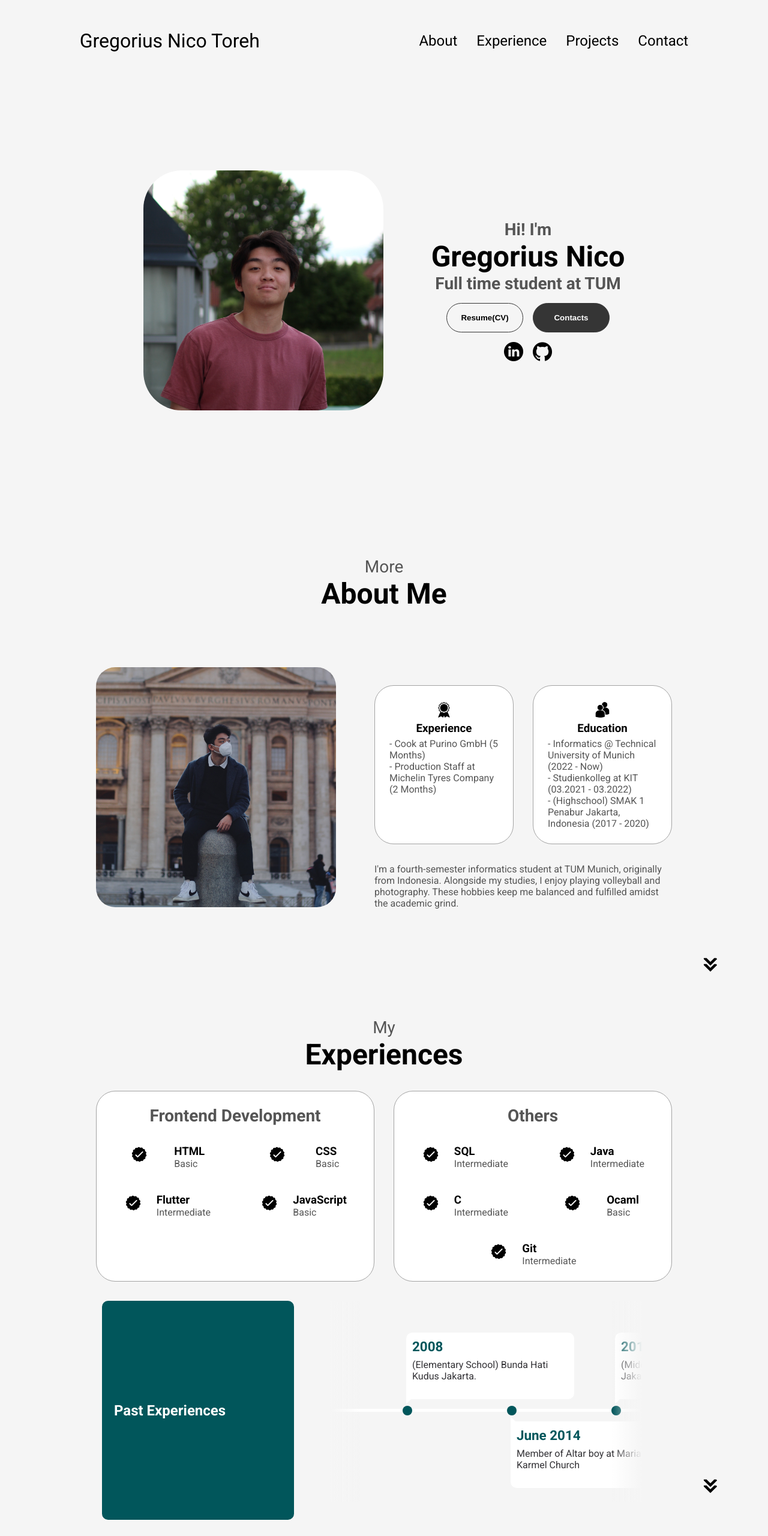
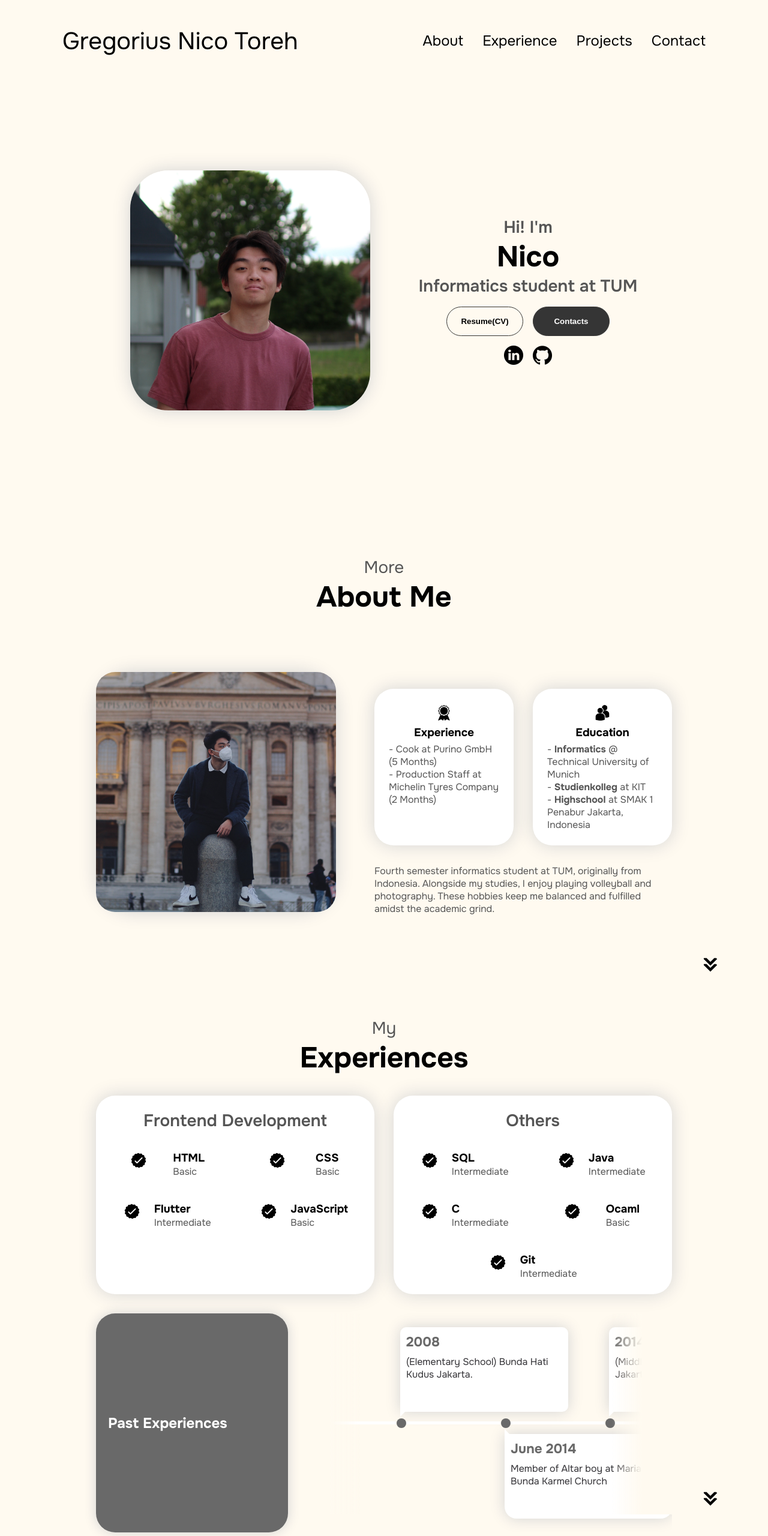
Before and after one commit to nicnicccc/persoWeb, a plain HTML site: page index.html in a window 1280 px wide. Shown: the top 2560 px of the page at 60% size. Drawn offline with Linux system fonts and the light colour scheme.

Commit message:
mediaquery fixed

```diff
--- a/index.html
+++ b/index.html
@@ -40,8 +40,8 @@
     </div>
     <div class="section__text">
         <p class="section__text__p1">Hi! I'm</p>
-        <h1 class="title">Gregorius Nico</h1>
-        <p class="section__text__p2">Full time student at TUM</p>
+        <h1 class="title">Nico</h1>
+        <p class="section__text__p2">Informatics student at TUM</p>
         <div class="btn-container">
             <button
                     class="btn btn-color-2"
@@ -103,16 +103,16 @@
                     />
                     <h3 class="x">Education</h3>
                     <div class="details-container1">
-                        <p class="wowo">- Informatics @ Technical University of Munich (2022 - Now)</p>
-                        <p class="wowo">- Studienkolleg at KIT (03.2021 - 03.2022)</p>
-                        <p class="wowo">- (Highschool) SMAK 1 Penabur Jakarta, Indonesia (2017 - 2020)</p>
+                        <p class="wowo">- <b>Informatics</b> @ Technical University of Munich</p>
+                        <p class="wowo">- <b>Studienkolleg</b> at KIT</p>
+                        <p class="wowo">- <b>Highschool </b>at SMAK 1 Penabur Jakarta, Indonesia</p>
                     </div>
 
                 </div>
             </div>
             <div class="text-container">
                 <p>
-                    I'm a fourth-semester informatics student at TUM Munich, originally from Indonesia. Alongside my studies, I enjoy playing volleyball and photography. These hobbies keep me balanced and fulfilled amidst the academic grind.
+                    Fourth semester informatics student at TUM, originally from Indonesia. Alongside my studies, I enjoy playing volleyball and photography. These hobbies keep me balanced and fulfilled amidst the academic grind.
                 </p>
             </div>
         </div>
--- a/mediaqueries.css
+++ b/mediaqueries.css
@@ -19,7 +19,10 @@
         display: none;
     }
     #hamburger-nav {
+        width: 100%;
         display: flex;
+        justify-content: space-between;
+        padding: 0 7%;
     }
     #experience,
     .experience-details-container {
@@ -37,18 +40,23 @@
         height: fit-content;
     }
     section {
-        margin: 0 5%;
+        margin: 5% 5%;
     }
     .section__pic-container, .profpic-nico{
-        width: 300px;
-        height: 300px;
+        width: 500px;
+        height: 500px;
         margin: 0 auto 2rem;
     }
     .about-containers {
         margin-top: 0;
     }
     .details-container1{
-
+        text-align: center;
+        font-size: 17px;
+    }
+    .text-container {
+        text-align: center;
+        font-size: 17px;
     }
 }
 
@@ -97,16 +105,10 @@
         justify-content: center;
     }
     .section__text__p1{
-        font-size: 1.5rem;
+        font-size: 2rem;
     }
     .section__text__p2 {
-        font-size: 1.25rem;
-    }
-    .title {
-        font-size: 2rem;
-    }
-    .text-container {
-        text-align: justify;
+        font-size: 1.75rem;
     }
 }
 
--- a/style.css
+++ b/style.css
@@ -1,5 +1,5 @@
 /* GENERAL*/
-@import url('https://fonts.googleapis.com/css2?family=Roboto:ital,wght@0,100;0,300;0,400;0,500;0,700;0,900;1,100;1,300;1,400;1,500;1,700;1,900&display=swap');
+@import url('https://fonts.googleapis.com/css2?family=Onest:wght@100..900&family=Roboto:ital,wght@0,100;0,300;0,400;0,500;0,700;0,900;1,100;1,300;1,400;1,500;1,700;1,900&display=swap');
 
 
 * {
@@ -8,8 +8,8 @@
 
 }
 body {
-    font-family: "Roboto", sans-serif;
-    background: whitesmoke;
+    font-family: 'Onest', sans-serif;
+    background: floralwhite;
 }
 
 
@@ -61,7 +61,7 @@ a:hover {
 }
 
 .logo {
-    font-size: 2rem;
+    font-size: 2.5rem;
 }
 
 .logo:hover {
@@ -72,7 +72,7 @@ a:hover {
 
 #hamburger-nav {
     display: none;
-    background-color: whitesmoke;
+    background-color: floralwhite;
 }
 
 .hamburger-menu {
@@ -115,7 +115,7 @@ a:hover {
     color: black;
     text-decoration: none;
     transition: all 0.3s ease-in-out;
-    background-color: whitesmoke;
+    background-color: floralwhite;
 }
 
 .menu-links li {
@@ -124,7 +124,7 @@ a:hover {
 
 .menu-links.open {
     max-height: 300px;
-    background-color: whitesmoke;
+    background-color: floralwhite;
 }
 
 .hamburger-icon.open span:first-child {
@@ -179,6 +179,8 @@ section {
     height: 400px;
     width: 400px;
     margin: auto 0;
+    border-radius: 4rem;
+    box-shadow: lightgrey 0 0 30px;
 }
 
 .section__text {
@@ -304,9 +306,9 @@ section {
     flex: 1;
     background: white;
     border-radius: 2rem;
-    border: rgb(53, 53, 53) 0.1rem solid;
-    border-color: rgb(163, 163, 163);
+    border: none;
     text-align: center;
+    box-shadow: lightgrey 0 0 30px;
 }
 .details-container1{
     text-align: left;
@@ -404,11 +406,11 @@ article .icon {
     display: flex;
     justify-content: center;
     border-radius: 2rem;
-    border: rgb(53, 53, 53) 0.1rem solid;
-    border-color: rgb(163, 163, 163);
-    background: rgb(250, 250, 250);
+    border: none;
     margin: 2rem auto;
     padding: 0.5rem;
+    background: white;
+    box-shadow: lightgrey 0 0 30px;
 }
 
 .contact-info-container {
@@ -455,8 +457,7 @@ footer p {
 .timeline {
     position: relative;
     white-space: nowrap;
-    max-width: 1400px;
-    padding: 0 10px;
+    max-width: 100%;
     margin: 0 auto;
     display: grid;
     grid-template-columns: 320px auto;
@@ -489,9 +490,10 @@ footer p {
     justify-content: center;
     padding: 10px 20px;
     color: var(--white);
-    background: var(--midnight-green);
+    background: dimgrey;
     white-space: normal;
-    border-radius: 10px;
+    border-radius: 2rem;
+    box-shadow: lightgrey 0 0 20px;
 }
 
 .timeline .info img {
@@ -517,7 +519,7 @@ footer p {
 }
 
 .timeline ol::-webkit-scrollbar-thumb {
-    background: var(--midnight-green);
+    background: dimgrey;
 }
 
 .timeline ol::-webkit-scrollbar-track {
@@ -530,7 +532,7 @@ footer p {
     transition: all 1s;
     overflow-x: scroll;
     scroll-snap-type: x mandatory;
-    scrollbar-color: dimgray rgb(245, 245, 245);
+    scrollbar-color: dimgray floralwhite;
 }
 
 .timeline ol li {
@@ -561,7 +563,7 @@ footer p {
     height: 16px;
     transform: translateY(-50%);
     border-radius: 50%;
-    background: var(--midnight-green);
+    background: dimgrey;
     z-index: 1;
 }
 
@@ -574,7 +576,8 @@ footer p {
     white-space: normal;
     color: var(--black);
     background: var(--white);
-    border-radius: 0 10px 10px 10px;
+    border-radius: 0 20px 20px 20px;
+    box-shadow: lightgrey 0 0 25px;
 }
 
 .timeline ol li div::before {
@@ -614,7 +617,7 @@ footer p {
     font-size: 1.4rem;
     font-weight: bold;
     margin-bottom: 8px;
-    color: var(--midnight-green);
+    color: dimgrey;
 
 }
 
@@ -625,7 +628,7 @@ footer p {
     --columbia-blue: #cee9e4;
     --midnight-green: #01565b;
     --yellow: #e5f33d;
-    --timeline-gradient: rgba(245, 245, 245, 1) 0%, rgba(245, 245, 245, 1) 50%,
+    --timeline-gradient: floralwhite 0%, floralwhite 50%,
     rgba(245, 245, 245, 0) 100%;
 }
 
```
